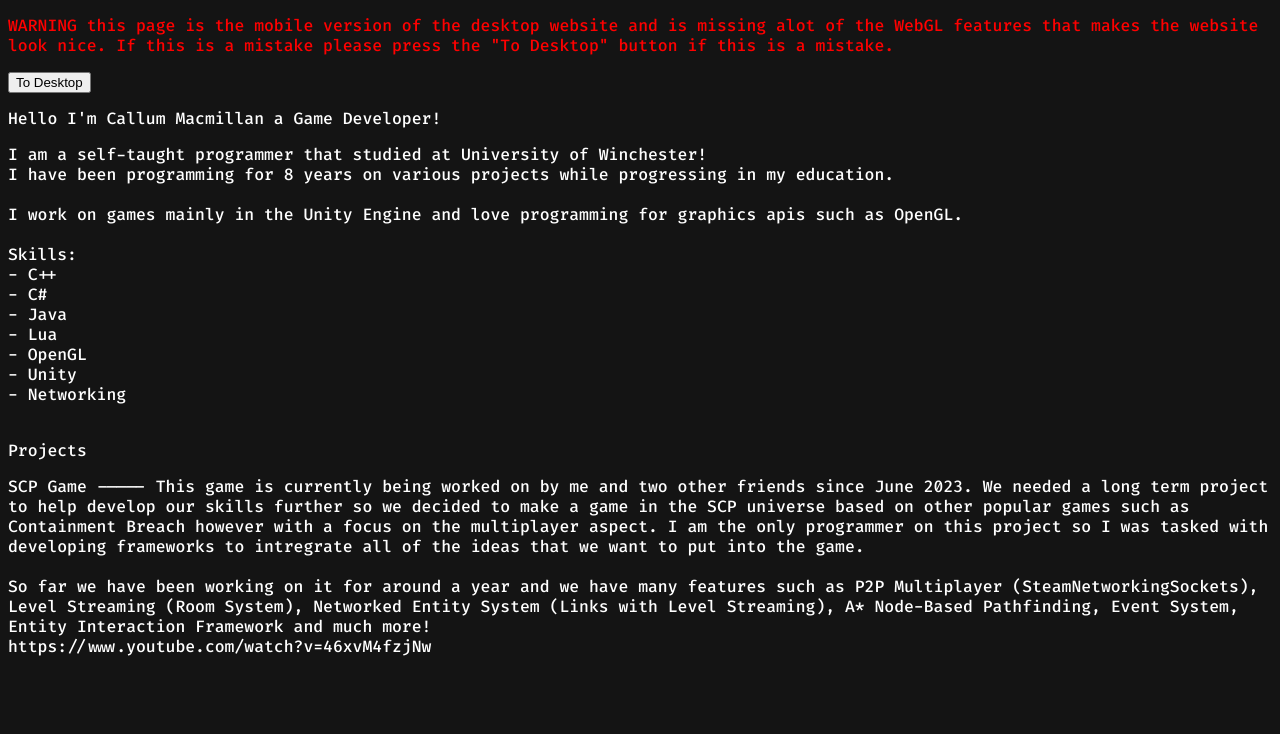
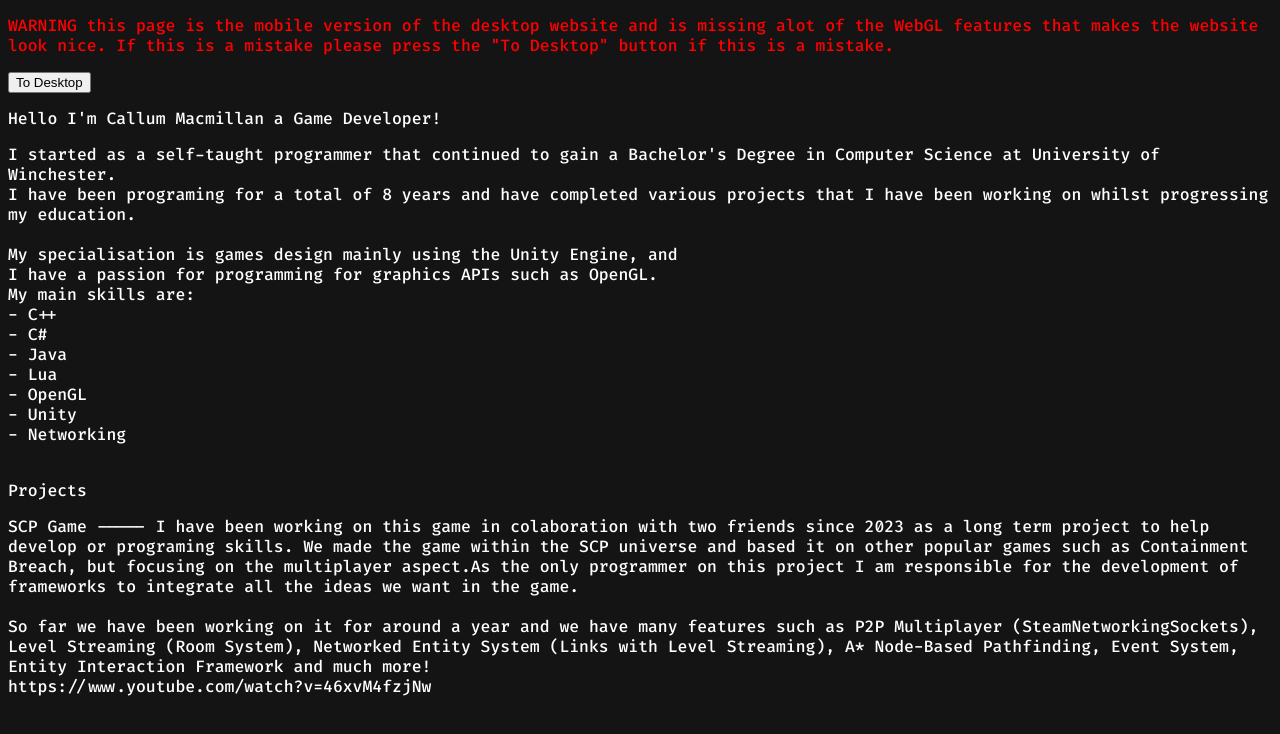
Before and after one commit to callum1h3/Portfolio, a website: page mobile/index.html in a window 1280 px wide. Drawn offline with Linux system fonts and the light colour scheme.

Commit message:
Update index.html

```diff
--- a/mobile/index.html
+++ b/mobile/index.html
@@ -27,12 +27,15 @@
     <p id="warning">WARNING this page is the mobile version of the desktop website and is missing alot of the WebGL features that makes the website look nice. If this is a mistake please press the "To Desktop" button if this is a mistake.</p>
     <button onclick="ToDesktop()">To Desktop</button>
     <p id="text">Hello I'm Callum Macmillan a Game Developer!</p>
-    <p id="text">I am a self-taught programmer that studied at University of Winchester!<br>I have been programming for 8 years on various projects while progressing in my education.<br><br>I work on games mainly in the Unity Engine and love programming for graphics apis such as OpenGL.<br><br>Skills:<br>- C++<br>- C#<br>- Java<br>- Lua<br>- OpenGL<br>- Unity<br>- Networking</p>
+    <p id="text">I started as a self-taught programmer that continued to gain a Bachelor's Degree in Computer Science at University of Winchester.<br>I have been programing for a total of 8 years and have completed various projects that I have been working on whilst progressing my education.<br><br>My specialisation is games design mainly using the Unity Engine, and<br>I have a passion for programming for graphics APIs such as OpenGL.<br>My main skills are:<br>- C++<br>- C#<br>- Java<br>- Lua<br>- OpenGL<br>- Unity<br>- Networking</p>
     <p id="text"><br>Projects<br></p>
-    <p id="text">SCP Game ----- This game is currently being worked on by me and two other friends since June 2023. We needed a long term project to help develop our skills further so we decided to make a game in the SCP universe based on other popular games such as Containment Breach however with a focus on the multiplayer aspect. I am the only programmer on this project so I was tasked with developing frameworks to intregrate all of the ideas that we want to put into the game.<br><br>So far we have been working on it for around a year and we have many features such as P2P Multiplayer (SteamNetworkingSockets), Level Streaming (Room System), Networked Entity System (Links with Level Streaming), A* Node-Based Pathfinding, Event System, Entity Interaction Framework and much more!<br>https://www.youtube.com/watch?v=46xvM4fzjNw</p>
+    <p id="text">SCP Game ----- I have been working on this game in colaboration with two friends since 2023 as a long term project to help develop or programing skills. We made the game within the SCP universe and based it on other popular games such as Containment Breach, but focusing on the multiplayer aspect.As the only programmer on this project I am responsible for the development of frameworks to integrate all the ideas we want in the game.<br><br>So far we have been working on it for around a year and we have many features such as P2P Multiplayer (SteamNetworkingSockets), Level Streaming (Room System), Networked Entity System (Links with Level Streaming), A* Node-Based Pathfinding, Event System, Entity Interaction Framework and much more!<br>https://www.youtube.com/watch?v=46xvM4fzjNw</p>
 </html>
 
 <script src="./libs/jquery.js"></script>
+<script>
+
+</script>
 
 <script>
 
```
